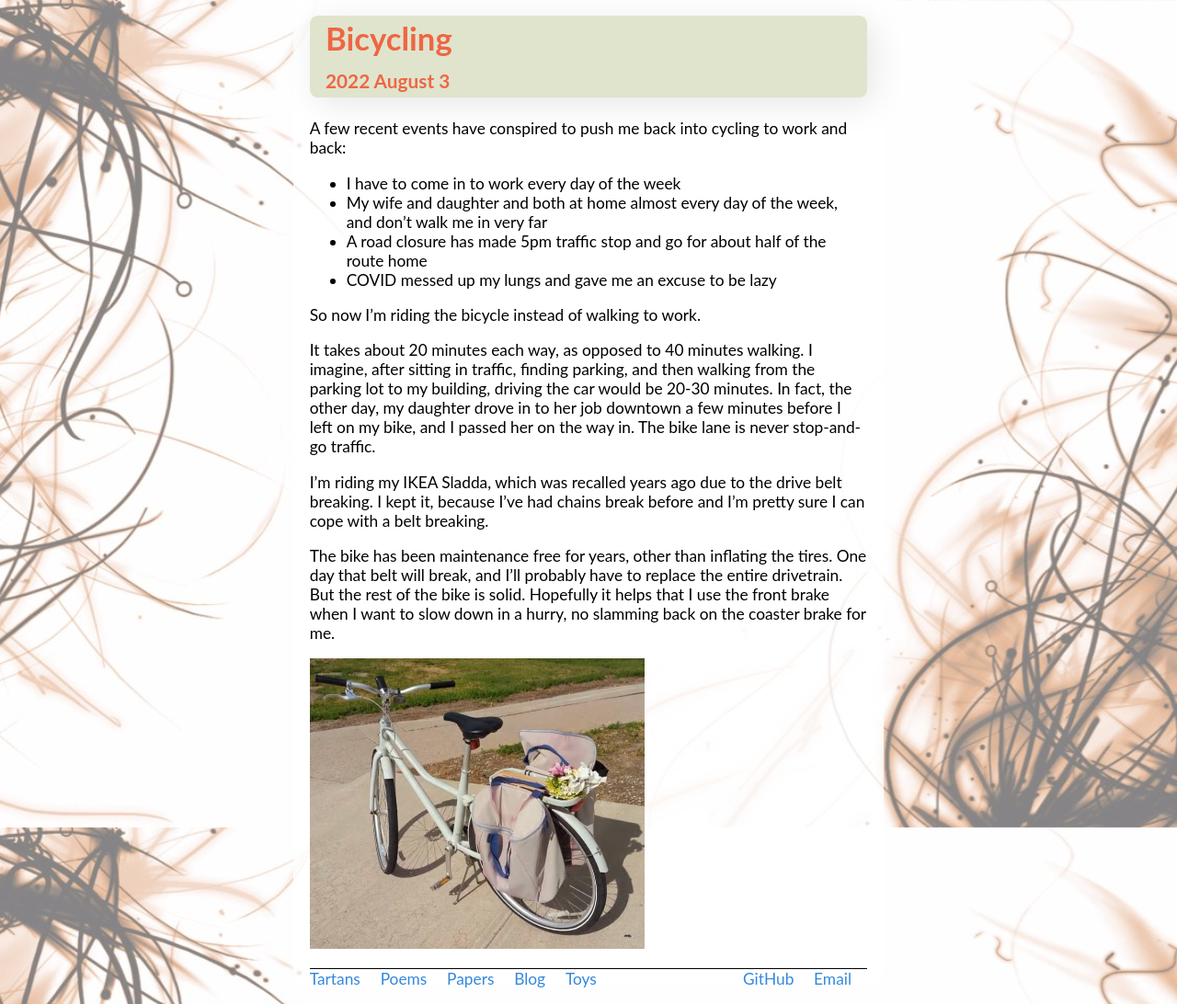
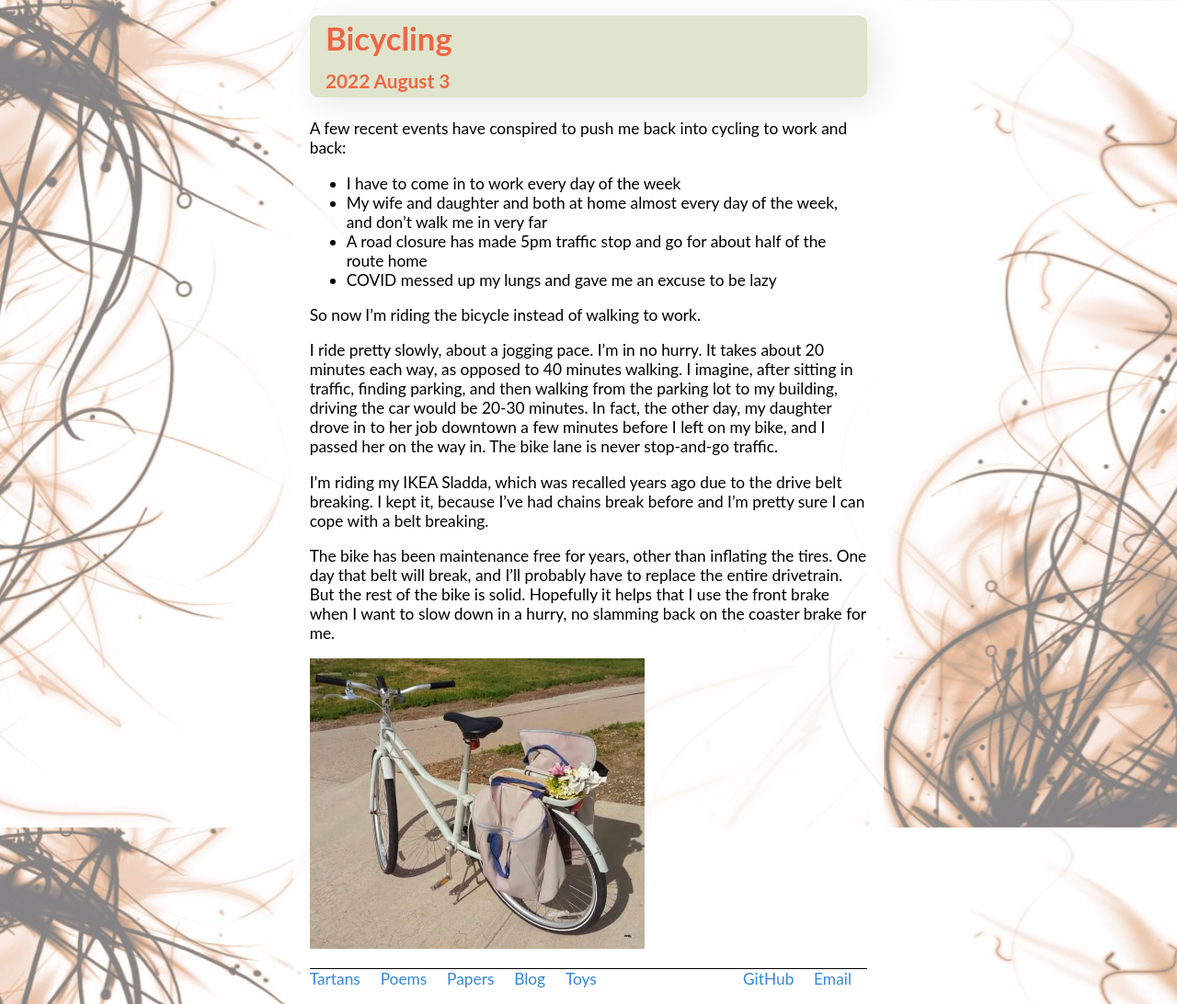
Before and after one commit to nealey/homepage, a Jekyll site: the page built from blog/_posts/2022-08-03-bicycling.md, in a window 1280 px wide. Shown: the whole page at 92% size. Built offline with Jekyll 4.4.1, drawn with Linux system fonts in a browser that asks for light colours.

Commit message:
Mention that I ride slowly

```diff
--- a/blog/_posts/2022-08-03-bicycling.md
+++ b/blog/_posts/2022-08-03-bicycling.md
@@ -13,11 +13,13 @@ A few recent events have conspired to push me back into cycling to work and back
 
 So now I'm riding the bicycle instead of walking to work.
 
-It takes about 20 minutes each way, as opposed to 40 minutes walking. I imagine,
-after sitting in traffic, finding parking, and then walking from the parking lot
-to my building, driving the car would be 20-30 minutes. In fact, the other day,
-my daughter drove in to her job downtown a few minutes before I left on my bike,
-and I passed her on the way in. The bike lane is never stop-and-go traffic.
+I ride pretty slowly, about a jogging pace. I'm in no hurry.
+It takes about 20 minutes each way, as
+opposed to 40 minutes walking. I imagine, after sitting in traffic, finding
+parking, and then walking from the parking lot to my building, driving the car
+would be 20-30 minutes. In fact, the other day, my daughter drove in to her job
+downtown a few minutes before I left on my bike, and I passed her on the way in.
+The bike lane is never stop-and-go traffic.
 
 I'm riding my IKEA Sladda, which was recalled years ago due to the drive belt
 breaking. I kept it, because I've had chains break before and I'm pretty sure I
```
